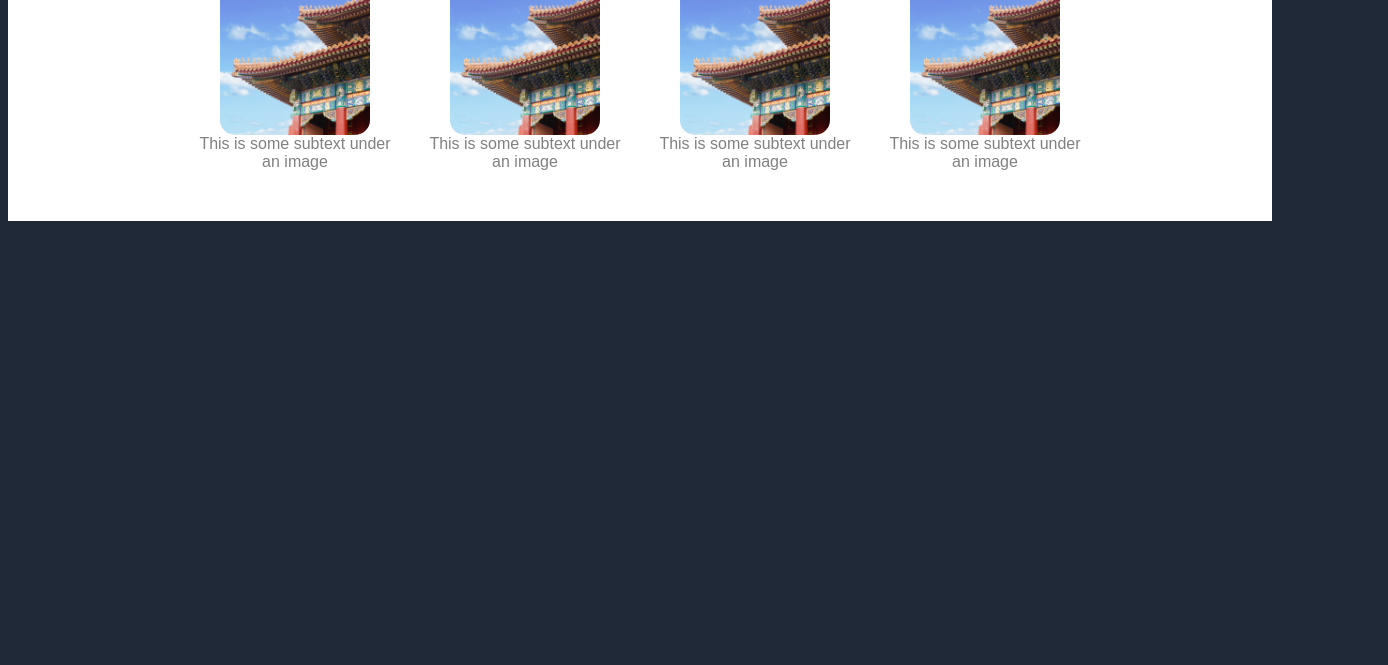
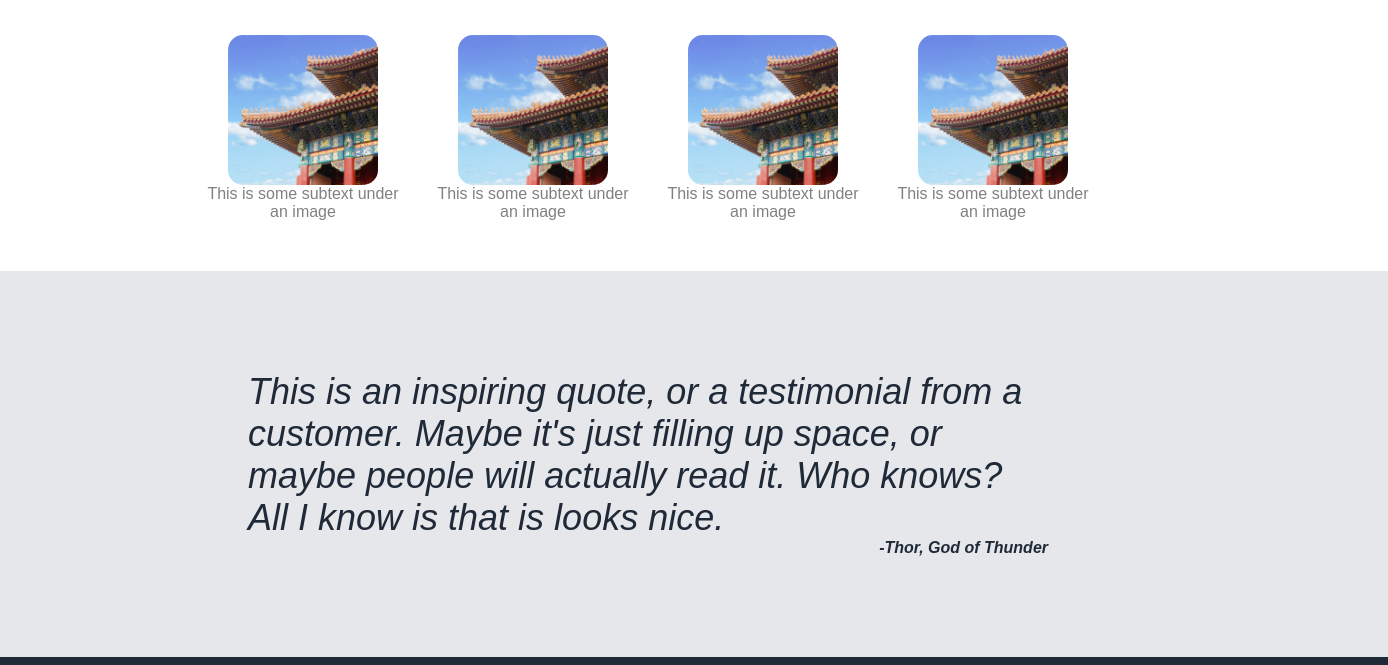
Before and after one commit to absoluutzero/landing-page, a plain HTML site: page index.html in a window 1280 px wide. Shown: the part 578-1243 px from the top of the page, 1388 px wide, since content can reach past the window. Before the commit the page ends 807 px from the top, so only its background shows below. Drawn offline with Linux system fonts and the light colour scheme.

Commit message:
quote section added

```diff
--- a/index.html
+++ b/index.html
@@ -51,6 +51,12 @@
         </div>
     </div>
 
+    <div class="quotesection">
+        <div class="quote">This is an inspiring quote, or a testimonial from a customer.  Maybe it's just filling up space, or maybe people will actually read it.  Who knows?  All I know is that is looks nice.
+            <div class="quoteauthor">-Thor, God of Thunder</div>
+        </div>
+    </div>
+
 </body>
 
 </html>
--- a/style.css
+++ b/style.css
@@ -1,13 +1,16 @@
 body {
     display: flex;
     flex-direction: column;
+    align-items: center;
     background-color: #1F2937;
     color: #f9faf8;
     font-family: sans-serif;
+    width: 100%;
 }
 
 .header {
     display: flex;
+    width: 100%;
     justify-content: space-between;
     font-size: 24px;
     padding: 10px;
@@ -29,6 +32,7 @@ body {
 
 .uppersection {
     display: flex;
+    width: 100%;
     padding: 50px;
     justify-content: center;
     gap: 25px;
@@ -63,9 +67,11 @@ body {
     display: flex;
     flex-direction: column;
     align-items: center;
+    width: 100%;
     gap: 50px;
-    padding: 50px;
+    padding: 100px;
     background-color: white;
+    padding-bottom: 50px;
 }
 
 .uppercontenttitle {
@@ -76,6 +82,7 @@ body {
 
 .contenttiles {
     display: flex;
+    flex-wrap: wrap;
     gap: 30px;
     color: black;
 }
@@ -83,9 +90,8 @@ body {
 .tile {
     display: flex;
     flex-direction: column;
+    align-items: center;
     width: 200px;
-    justify-content: center;
-    align-items: center;
 }
 
 .tile img {
@@ -96,3 +102,32 @@ body {
     text-align: center;
     color: gray;
 }
+
+.quotesection {
+    background-color: #E5E7EB;
+    align-items: center;
+    padding: 100px;
+    display: flex;
+    flex-direction: column;
+    width: 100%;
+}
+
+.quote {
+    color: #1F2937;
+    font-weight: 100;
+    font-style: italic;
+    font-size: 36px;
+    width: auto;
+    max-width: 800px;
+    display: flex;
+    flex-direction: column;
+    word-break: normal;
+    word-wrap: normal;
+}
+
+.quoteauthor {
+    color: #1F2937;
+    font-size: 16px;
+    font-weight: bold;
+    align-self: flex-end;
+}
```
